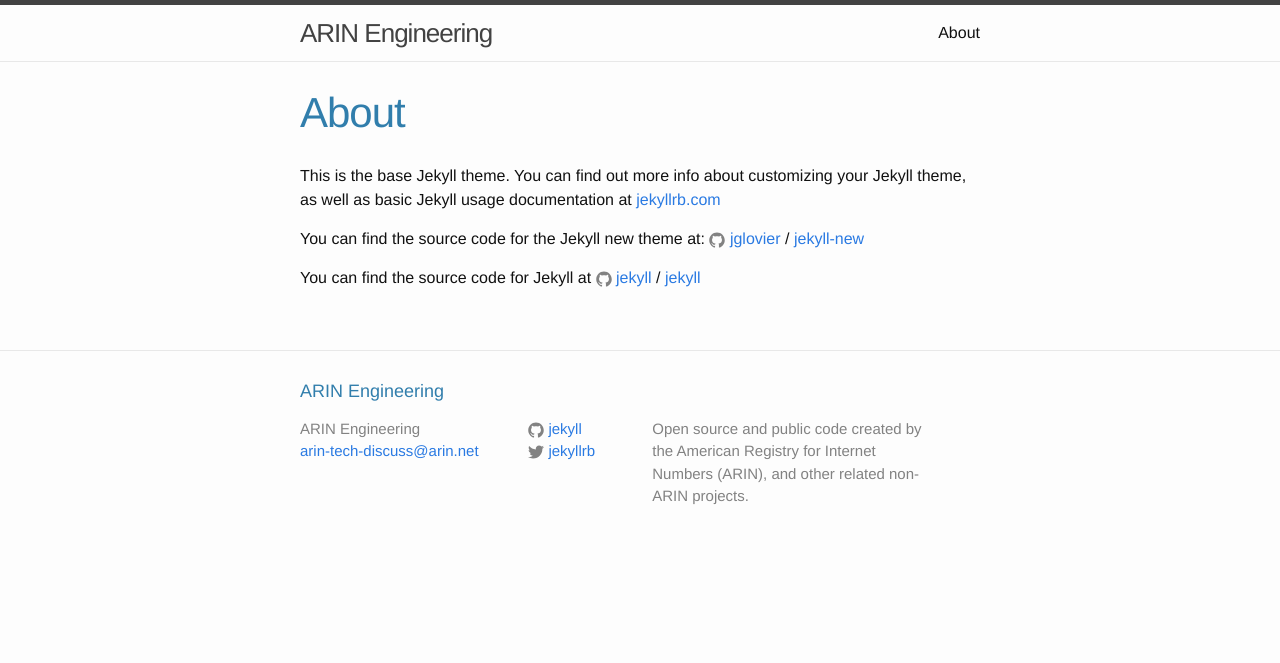
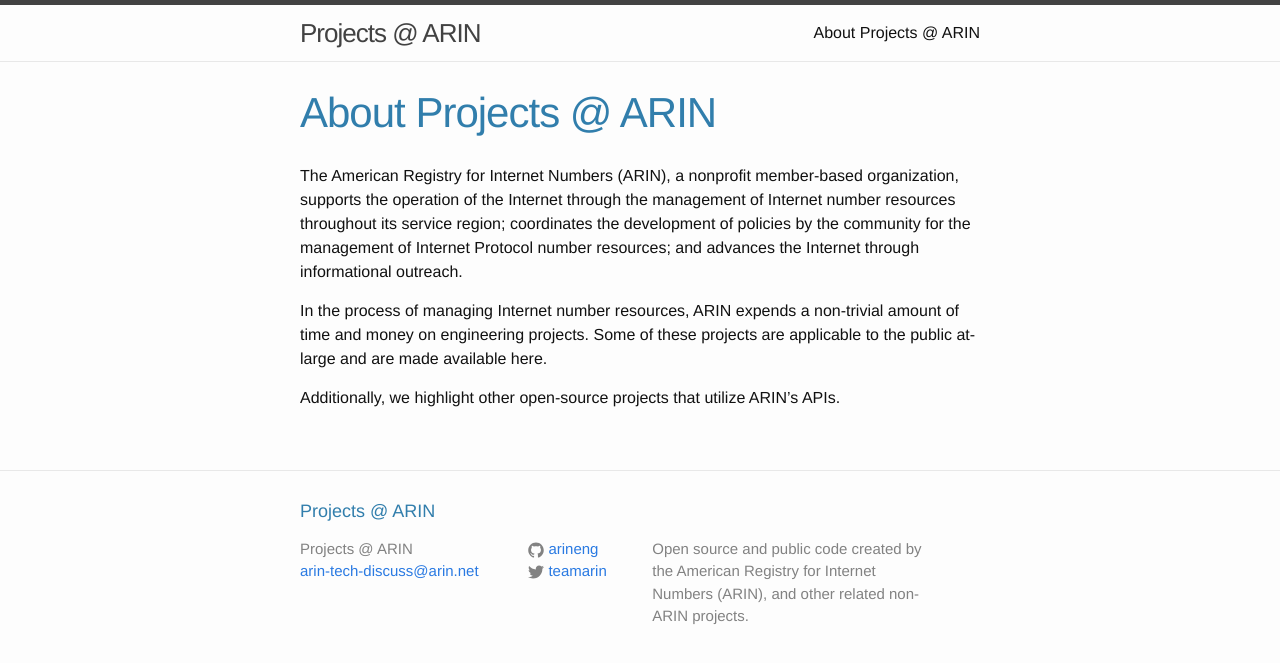
Before and after one commit to arineng/arineng.github.io, a Jekyll site: the page built from about.md, in a window 1280 px wide. Shown: the top 663 px of the page. Built offline with Jekyll 4.4.1, drawn with Linux system fonts in a browser that asks for light colours.

Commit message:
more content

```diff
--- a/_config.yml
+++ b/_config.yml
@@ -6,15 +6,15 @@
 # 'jekyll serve'. If you change this file, please restart the server process.
 
 # Site settings
-title: ARIN Engineering
+title: Projects @ ARIN
 email: arin-tech-discuss@arin.net
 description: > # this means to ignore newlines until "baseurl:"
   Open source and public code created by the American Registry for
   Internet Numbers (ARIN), and other related non-ARIN projects.
 baseurl: "" # the subpath of your site, e.g. /blog
-url: "http://yourdomain.com" # the base hostname & protocol for your site
-twitter_username: jekyllrb
-github_username:  jekyll
+url: "http://projects.arin.net" # the base hostname & protocol for your site
+twitter_username: teamarin
+github_username:  arineng
 permalink: pretty
 
 # Build settings
--- a/about.md
+++ b/about.md
@@ -1,15 +1,11 @@
 ---
 layout: page
-title: About
+title: About Projects @ ARIN
 permalink: /about/
 ---
 
-This is the base Jekyll theme. You can find out more info about customizing your Jekyll theme, as well as basic Jekyll usage documentation at [jekyllrb.com](http://jekyllrb.com/)
+The American Registry for Internet Numbers (ARIN), a nonprofit member-based organization, supports the operation of the Internet through the management of Internet number resources throughout its service region; coordinates the development of policies by the community for the management of Internet Protocol number resources; and advances the Internet through informational outreach.
 
-You can find the source code for the Jekyll new theme at:
-{% include icon-github.html username="jglovier" %} /
-[jekyll-new](https://github.com/jglovier/jekyll-new)
+In the process of managing Internet number resources, ARIN expends a non-trivial amount of time and money on engineering projects. Some of these projects are applicable to the public at-large and are made available here.
 
-You can find the source code for Jekyll at
-{% include icon-github.html username="jekyll" %} /
-[jekyll](https://github.com/jekyll/jekyll)
+Additionally, we highlight other open-source projects that utilize ARIN's APIs.
```
Also changed, not shown: Puppet.md (added, +5 -0 lines), RDAP.md (added, +9 -0 lines).
